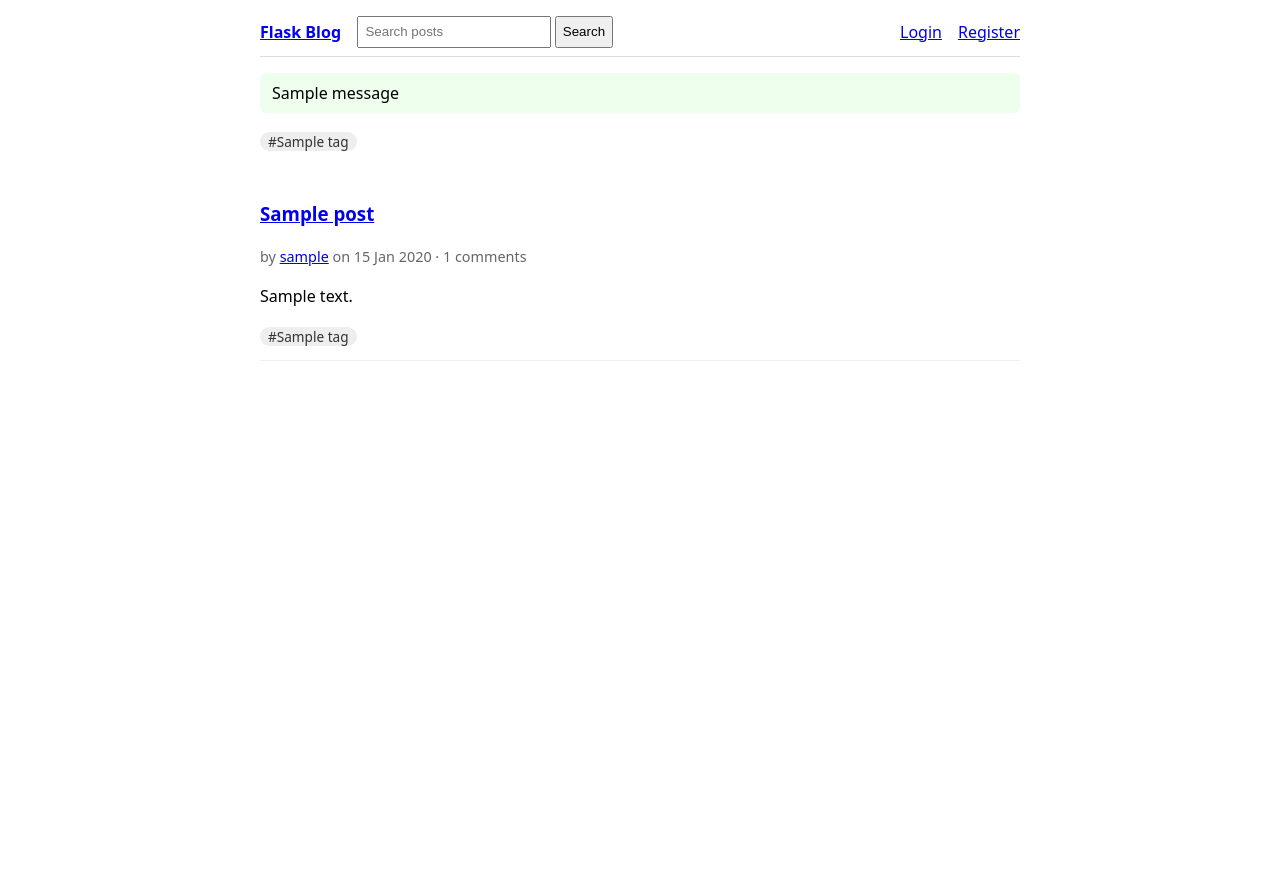
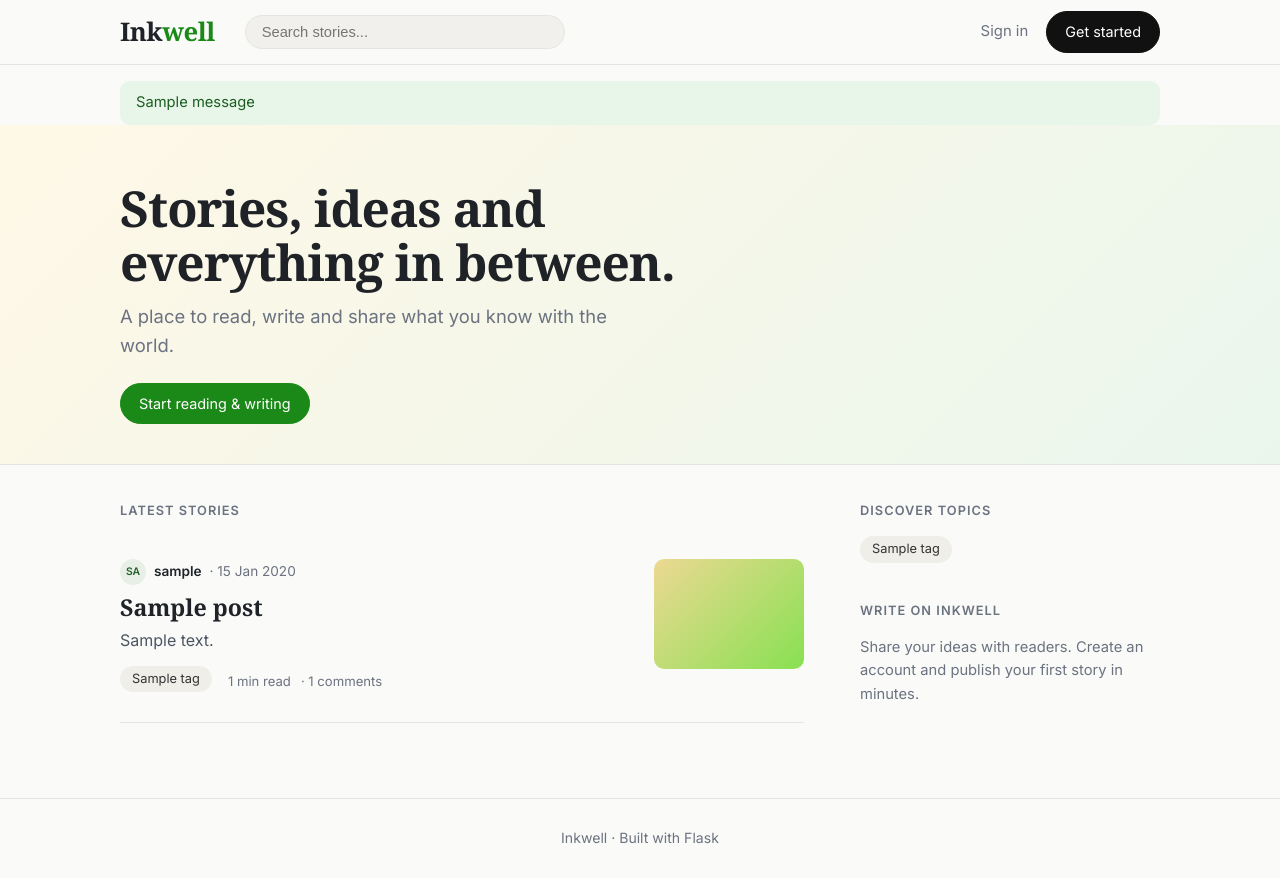
Before and after one commit to codewithraviiii/flask_blog, a Flask app: page / in a window 1280 px wide. Before the commit the page ends 361 px from the top, so only its background shows below. Run offline with Flask 3, Linux system fonts and the light colour scheme; tables that the repository leaves empty hold one stand-in row (values such as "Sample post"); one stand-in notice (Sample message) is shown.

Commit message:
Week 4: Redesign frontend with blog-style layout and pagination

```diff
--- /dev/null
+++ b/app/static/css/style.css
@@ -0,0 +1,91 @@
+:root{--bg:#fafaf8;--card:#fff;--text:#1f2328;--muted:#6b7280;--line:#e7e5e0;--brand:#1a8917;--accent:#111;--radius:14px}
+*{box-sizing:border-box}
+body{margin:0;background:var(--bg);color:var(--text);font-family:Inter,system-ui,-apple-system,"Segoe UI",sans-serif;line-height:1.6}
+a{color:inherit;text-decoration:none}
+.container{max-width:1080px;margin:0 auto;padding:0 20px}
+/* navbar */
+.nav{position:sticky;top:0;z-index:10;background:rgba(250,250,248,.92);backdrop-filter:blur(8px);border-bottom:1px solid var(--line)}
+.nav-in{display:flex;align-items:center;gap:18px;height:64px}
+.brand{font-family:Georgia,"Times New Roman",serif;font-size:1.6rem;font-weight:700;letter-spacing:-.5px}
+.brand span{color:var(--brand)}
+.search{flex:1;max-width:320px;margin-left:12px}
+.search input{width:100%;border:1px solid var(--line);background:#f1f0ec;border-radius:999px;padding:8px 16px;font-size:.92rem;outline:none}
+.search input:focus{background:#fff;border-color:#bbb}
+.spacer{flex:1}
+.nav a.link{color:var(--muted);font-size:.93rem}.nav a.link:hover{color:var(--text)}
+.btn{display:inline-block;border:1px solid var(--accent);background:var(--accent);color:#fff;border-radius:999px;padding:8px 18px;font-size:.9rem;cursor:pointer;font-family:inherit}
+.btn:hover{opacity:.88}
+.btn.ghost{background:transparent;color:var(--accent)}
+.btn.green{background:var(--brand);border-color:var(--brand)}
+.btn.danger{background:transparent;color:#b42318;border-color:#f1b8b2}
+.btn.sm{padding:4px 12px;font-size:.8rem}
+.avatar{display:inline-flex;align-items:center;justify-content:center;width:34px;height:34px;border-radius:50%;background:#e8efe6;color:#256029;font-weight:600;font-size:.8rem;flex:none}
+.avatar.lg{width:84px;height:84px;font-size:1.8rem}
+.avatar.sm{width:26px;height:26px;font-size:.65rem}
+/* flash */
+.flash{margin:16px 0 0;padding:10px 16px;border-radius:10px;background:#eef2ff;font-size:.92rem}
+.flash.success{background:#e8f5e9;color:#1b5e20}.flash.danger{background:#fdecea;color:#b42318}
+/* hero */
+.hero{padding:56px 0 40px;border-bottom:1px solid var(--line);margin-bottom:36px;background:linear-gradient(135deg,#fff8e7,#eaf6ec)}
+.hero h1{font-family:Georgia,serif;font-size:3.1rem;line-height:1.1;margin:0 0 12px;letter-spacing:-1px;max-width:640px}
+.hero p{color:var(--muted);font-size:1.15rem;max-width:520px;margin:0 0 22px}
+/* layout */
+.layout{display:grid;grid-template-columns:minmax(0,1fr) 300px;gap:56px;padding-bottom:60px}
+.section-title{font-size:.8rem;text-transform:uppercase;letter-spacing:.08em;color:var(--muted);margin:0 0 14px;font-weight:600}
+/* post card */
+.card{display:flex;gap:22px;padding:24px 0;border-bottom:1px solid var(--line)}
+.card-body{flex:1;min-width:0}
+.byline{display:flex;align-items:center;gap:8px;font-size:.85rem;color:var(--muted);margin-bottom:8px}
+.byline b{color:var(--text);font-weight:600}
+.card h2{font-family:Georgia,serif;font-size:1.45rem;line-height:1.25;margin:0 0 6px}
+.card h2 a:hover{text-decoration:underline}
+.excerpt{color:#4b5563;margin:0 0 12px;display:-webkit-box;-webkit-line-clamp:2;-webkit-box-orient:vertical;overflow:hidden}
+.card-foot{display:flex;align-items:center;gap:10px;font-size:.82rem;color:var(--muted);flex-wrap:wrap}
+.thumb{width:150px;height:110px;border-radius:10px;flex:none}
+.tag{display:inline-block;background:#efeee9;color:#333;border-radius:999px;padding:3px 12px;font-size:.8rem;margin:0 6px 6px 0}
+.tag:hover,.tag.active{background:var(--accent);color:#fff}
+/* sidebar */
+.side{position:sticky;top:90px;align-self:start}
+.side .box{margin-bottom:32px}
+.side p{color:var(--muted);font-size:.92rem}
+/* pager */
+.pager{display:flex;justify-content:space-between;align-items:center;padding:28px 0;font-size:.92rem;color:var(--muted)}
+.pager a{color:var(--text);font-weight:600}
+.empty{text-align:center;padding:60px 0;color:var(--muted)}
+/* article */
+.article{max-width:720px;margin:0 auto;padding:40px 0 60px}
+.article h1{font-family:Georgia,serif;font-size:2.7rem;line-height:1.15;letter-spacing:-.8px;margin:0 0 20px}
+.author-row{display:flex;align-items:center;gap:12px;padding:14px 0;border-top:1px solid var(--line);border-bottom:1px solid var(--line);margin-bottom:26px}
+.author-row .meta{font-size:.88rem;color:var(--muted);line-height:1.3}
+.author-row .meta b{color:var(--text);font-size:.95rem}
+.cover{height:300px;border-radius:var(--radius);margin-bottom:30px}
+.content{font-family:Georgia,"Times New Roman",serif;font-size:1.2rem;line-height:1.85;white-space:pre-line;color:#242424}
+.actions{display:flex;gap:10px;margin:28px 0}
+.comments{margin-top:36px;border-top:1px solid var(--line);padding-top:28px}
+.comments h3{margin:0 0 18px}
+.comment{display:flex;gap:12px;padding:14px 0;border-bottom:1px solid var(--line)}
+.comment .c-meta{font-size:.82rem;color:var(--muted)}
+.comment .c-meta b{color:var(--text);font-size:.9rem}
+.comment p{margin:4px 0 0}
+/* forms */
+.form-card{max-width:440px;margin:56px auto;background:var(--card);border:1px solid var(--line);border-radius:var(--radius);padding:32px}
+.form-card.wide{max-width:760px}
+.form-card h2{font-family:Georgia,serif;margin:0 0 6px;font-size:1.8rem}
+.form-card .sub{color:var(--muted);margin:0 0 22px;font-size:.95rem}
+.field{margin-bottom:16px}
+.field label{display:block;font-size:.85rem;font-weight:600;margin-bottom:5px}
+.field input,.field textarea{width:100%;border:1px solid #d7d5cf;border-radius:10px;padding:10px 12px;font:inherit;background:#fff;outline:none}
+.field input:focus,.field textarea:focus{border-color:#111}
+.field textarea{min-height:220px;resize:vertical;font-family:Georgia,serif;font-size:1.05rem}
+.err{color:#b42318;font-size:.82rem;margin-top:4px}
+.form-card .btn{width:100%;padding:11px}
+.form-card .alt{text-align:center;margin-top:16px;font-size:.9rem;color:var(--muted)}
+.form-card .alt a{color:var(--brand);font-weight:600}
+.comment-form textarea{min-height:90px;font-size:1rem;font-family:inherit}
+.comment-form .btn{width:auto}
+/* profile */
+.profile{display:flex;align-items:center;gap:22px;padding:44px 0 28px;border-bottom:1px solid var(--line);margin-bottom:8px}
+.profile h1{font-family:Georgia,serif;margin:0;font-size:2rem}
+.profile p{margin:2px 0 0;color:var(--muted)}
+footer{border-top:1px solid var(--line);padding:28px 0;color:var(--muted);font-size:.88rem;text-align:center}
+@media(max-width:860px){.layout{grid-template-columns:1fr}.side{position:static}.hero h1{font-size:2.2rem}.thumb{width:90px;height:90px}.article h1{font-size:2rem}.search{display:none}}
--- /dev/null
+++ b/app/templates/_field.html
@@ -0,0 +1,2 @@
+<div class="field">{{ field.label }}{{ field() }}
+{% for e in field.errors %}<div class="err">{{ e }}</div>{% endfor %}</div>
--- a/app/templates/_posts_list.html
+++ b/app/templates/_posts_list.html
@@ -1,17 +1,30 @@
 {% set base = dict(request.view_args or {}, q=request.args.get("q"), tag=request.args.get("tag")) %}
 {% for post in pagination.items %}
-<div class="post">
-  <h3><a href="{{ url_for('posts.view', post_id=post.id) }}">{{ post.title }}</a></h3>
-  <div class="meta">by <a href="{{ url_for('main.profile', username=post.author.username) }}">{{ post.author.username }}</a>
-    on {{ post.created_at.strftime('%d %b %Y') }} · {{ post.comments|length }} comments</div>
-  <p>{{ post.body|truncate(200) }}</p>
-  {% for t in post.tags %}<a class="tag" href="{{ url_for('main.index', tag=t.name) }}">#{{ t.name }}</a>{% endfor %}
+<article class="card">
+  <div class="card-body">
+    <div class="byline">
+      <span class="avatar sm">{{ post.author.username|initials }}</span>
+      <a href="{{ url_for('main.profile', username=post.author.username) }}"><b>{{ post.author.username }}</b></a>
+      <span>&middot; {{ post.created_at.strftime('%d %b %Y') }}</span>
+    </div>
+    <h2><a href="{{ url_for('posts.view', post_id=post.id) }}">{{ post.title }}</a></h2>
+    <p class="excerpt">{{ post.body }}</p>
+    <div class="card-foot">
+      {% for t in post.tags %}<a class="tag" href="{{ url_for('main.index', tag=t.name) }}">{{ t.name }}</a>{% endfor %}
+      <span>{{ post.body|reading_time }} min read</span>
+      <span>&middot; {{ post.comments|length }} comments</span>
+    </div>
+  </div>
+  <a href="{{ url_for('posts.view', post_id=post.id) }}" class="thumb"
+     style="background:linear-gradient(135deg,hsl({{ (post.id * 47) % 360 }},70%,75%),hsl({{ (post.id * 47 + 50) % 360 }},70%,60%))"></a>
+</article>
+{% else %}
+<div class="empty"><h3>No stories found</h3><p>Try a different search or <a href="{{ url_for('main.index') }}"><u>see all stories</u></a>.</p></div>
+{% endfor %}
+{% if pagination.pages > 1 %}
+<div class="pager">
+  <span>{% if pagination.has_prev %}<a href="{{ url_for(request.endpoint, page=pagination.prev_num, **base) }}">&larr; Newer</a>{% endif %}</span>
+  <span>Page {{ pagination.page }} of {{ pagination.pages }}</span>
+  <span>{% if pagination.has_next %}<a href="{{ url_for(request.endpoint, page=pagination.next_num, **base) }}">Older &rarr;</a>{% endif %}</span>
 </div>
-{% else %}
-<p>No posts found.</p>
-{% endfor %}
-<div class="pager">
-  {% if pagination.has_prev %}<a href="{{ url_for(request.endpoint, page=pagination.prev_num, **base) }}">&larr; Newer</a>{% endif %}
-  {% if pagination.pages > 1 %}<span>Page {{ pagination.page }} of {{ pagination.pages }}</span>{% endif %}
-  {% if pagination.has_next %}<a href="{{ url_for(request.endpoint, page=pagination.next_num, **base) }}">Older &rarr;</a>{% endif %}
-</div>
+{% endif %}
--- a/app/templates/base.html
+++ b/app/templates/base.html
@@ -3,41 +3,34 @@
 <head>
   <meta charset="utf-8">
   <meta name="viewport" content="width=device-width, initial-scale=1">
-  <title>{% block title %}Flask Blog{% endblock %}</title>
-  <style>
-    body{font-family:system-ui,sans-serif;max-width:760px;margin:0 auto;padding:1rem;line-height:1.5}
-    nav{display:flex;gap:1rem;align-items:center;border-bottom:1px solid #ddd;padding-bottom:.5rem;margin-bottom:1rem;flex-wrap:wrap}
-    nav .spacer{flex:1}
-    .flash{padding:.5rem .75rem;border-radius:6px;margin:.5rem 0;background:#eef}
-    .flash.danger{background:#fee}.flash.success{background:#efe}
-    .post{border-bottom:1px solid #eee;padding:.75rem 0}
-    .meta{color:#666;font-size:.9rem}
-    .tag{background:#eee;border-radius:10px;padding:0 .5rem;margin-right:.25rem;font-size:.85rem;text-decoration:none;color:#333}
-    input,textarea{width:100%;padding:.4rem;box-sizing:border-box}
-    .err{color:#b00;font-size:.9rem}
-    .pager{display:flex;gap:1rem;margin:1rem 0}
-  </style>
+  <title>{% block title %}Inkwell - Stories worth sharing{% endblock %}</title>
+  <link rel="preconnect" href="https://fonts.googleapis.com">
+  <link href="https://fonts.googleapis.com/css2?family=Inter:wght@400;500;600&display=swap" rel="stylesheet">
+  <link rel="stylesheet" href="{{ url_for('static', filename='css/style.css') }}">
 </head>
 <body>
-  <nav>
-    <a href="{{ url_for('main.index') }}"><strong>Flask Blog</strong></a>
-    <form action="{{ url_for('main.index') }}" method="get" style="display:flex;gap:.25rem">
-      <input name="q" placeholder="Search posts" value="{{ request.args.get('q','') }}">
-      <button>Search</button>
+  <header class="nav"><div class="container nav-in">
+    <a class="brand" href="{{ url_for('main.index') }}">Ink<span>well</span></a>
+    <form class="search" action="{{ url_for('main.index') }}" method="get">
+      <input name="q" placeholder="Search stories..." value="{{ request.args.get('q','') }}">
     </form>
     <span class="spacer"></span>
     {% if current_user.is_authenticated %}
-      <a href="{{ url_for('posts.create') }}">New Post</a>
-      <a href="{{ url_for('main.profile', username=current_user.username) }}">{{ current_user.username }}</a>
-      <a href="{{ url_for('auth.logout') }}">Logout</a>
+      <a class="link" href="{{ url_for('posts.create') }}">&#9998; Write</a>
+      <a href="{{ url_for('main.profile', username=current_user.username) }}" title="{{ current_user.username }}"><span class="avatar">{{ current_user.username|initials }}</span></a>
+      <a class="link" href="{{ url_for('auth.logout') }}">Logout</a>
     {% else %}
-      <a href="{{ url_for('auth.login') }}">Login</a>
-      <a href="{{ url_for('auth.register') }}">Register</a>
+      <a class="link" href="{{ url_for('auth.login') }}">Sign in</a>
+      <a class="btn" href="{{ url_for('auth.register') }}">Get started</a>
     {% endif %}
-  </nav>
-  {% with messages = get_flashed_messages(with_categories=true) %}
-    {% for category, message in messages %}<div class="flash {{ category }}">{{ message }}</div>{% endfor %}
-  {% endwith %}
-  {% block content %}{% endblock %}
+  </div></header>
+  <div class="container">
+    {% with messages = get_flashed_messages(with_categories=true) %}
+      {% for category, message in messages %}<div class="flash {{ category }}">{{ message }}</div>{% endfor %}
+    {% endwith %}
+  </div>
+  {% block hero %}{% endblock %}
+  <main class="container">{% block content %}{% endblock %}</main>
+  <footer>Inkwell &middot; Built with Flask</footer>
 </body>
 </html>
--- a/app/templates/index.html
+++ b/app/templates/index.html
@@ -1,9 +1,35 @@
 {% extends "base.html" %}
+{% block hero %}
+{% if not q and not tag and pagination.page == 1 %}
+<section class="hero"><div class="container">
+  <h1>Stories, ideas and everything in between.</h1>
+  <p>A place to read, write and share what you know with the world.</p>
+  {% if current_user.is_authenticated %}
+    <a class="btn green" href="{{ url_for('posts.create') }}">Start writing</a>
+  {% else %}
+    <a class="btn green" href="{{ url_for('auth.register') }}">Start reading &amp; writing</a>
+  {% endif %}
+</div></section>
+{% endif %}
+{% endblock %}
 {% block content %}
-<p>
-  {% for t in tags %}<a class="tag" href="{{ url_for('main.index', tag=t.name) }}">#{{ t.name }}</a>{% endfor %}
-  {% if tag or q %}<a href="{{ url_for('main.index') }}">clear filter</a>{% endif %}
-</p>
-{% if q %}<p>Results for "{{ q }}"</p>{% endif %}
-{% include "_posts_list.html" %}
+<div class="layout" style="margin-top:28px">
+  <section>
+    <h4 class="section-title">
+      {% if q %}Results for "{{ q }}"{% elif tag %}Tagged #{{ tag }}{% else %}Latest stories{% endif %}
+    </h4>
+    {% include "_posts_list.html" %}
+  </section>
+  <aside class="side">
+    <div class="box">
+      <h4 class="section-title">Discover topics</h4>
+      {% for t in tags %}<a class="tag {{ 'active' if t.name == tag }}" href="{{ url_for('main.index', tag=t.name) }}">{{ t.name }}</a>{% else %}<p>No topics yet.</p>{% endfor %}
+      {% if tag or q %}<p><a href="{{ url_for('main.index') }}"><u>Clear filter</u></a></p>{% endif %}
+    </div>
+    <div class="box">
+      <h4 class="section-title">Write on Inkwell</h4>
+      <p>Share your ideas with readers. Create an account and publish your first story in minutes.</p>
+    </div>
+  </aside>
+</div>
 {% endblock %}
```
Also changed, not shown: app/__init__.py (+8 -0 lines), app/templates/login.html (+9 -5 lines), app/templates/post.html (+37 -21 lines), app/templates/post_form.html (+8 -5 lines), app/templates/profile.html (+9 -4 lines), app/templates/register.html (+9 -5 lines), tests/test_app.py (+2 -2 lines).
